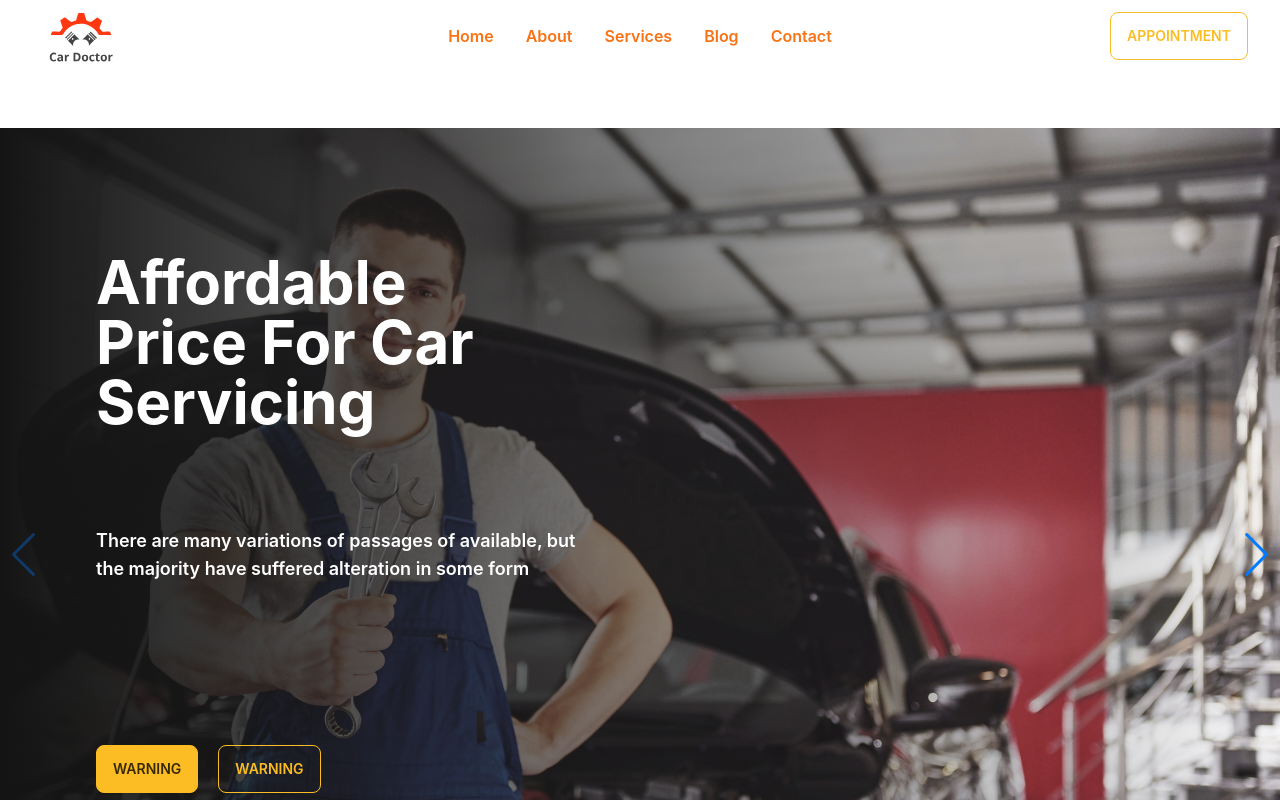
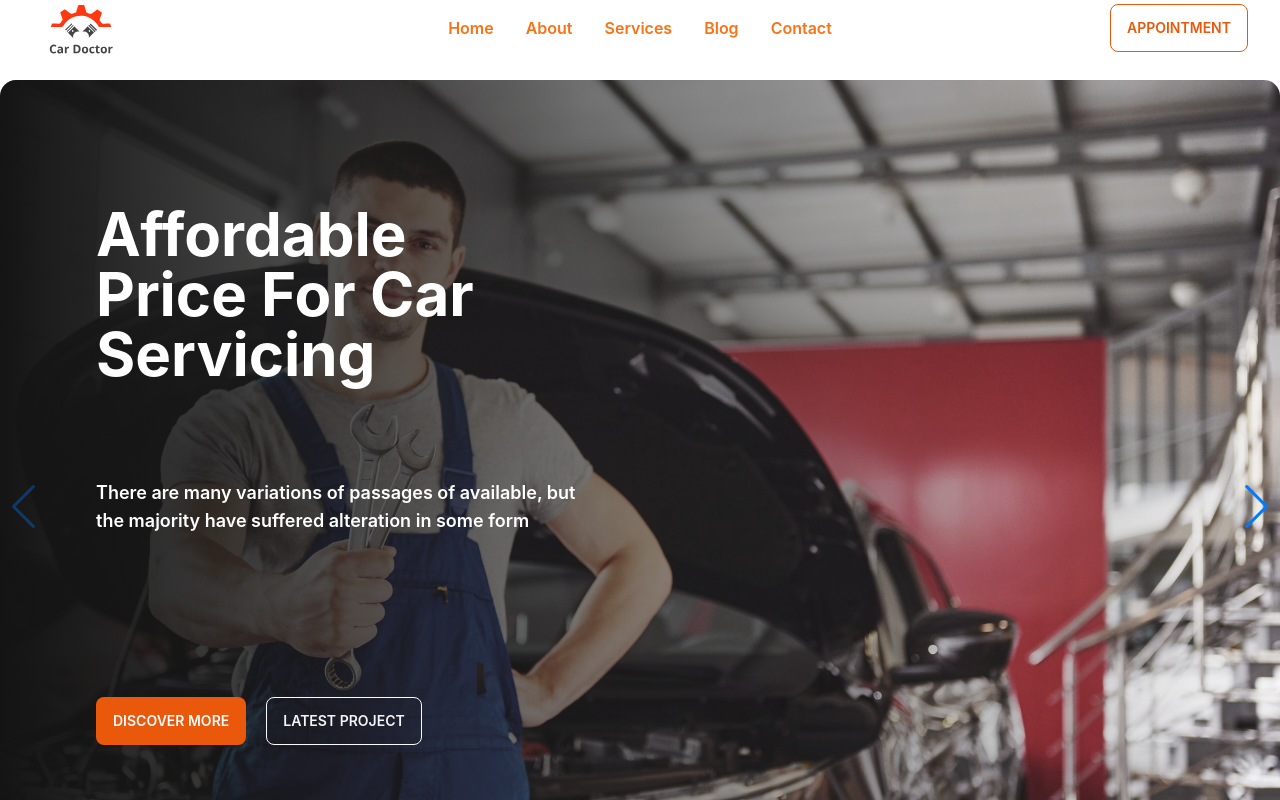
Before and after one commit to azizmohammad/genius-car-website, a React (Create React App) app: page / in a window 1280 px wide. Shown: the top 800 px of the page. Built offline with nearby package versions, Linux system fonts and the light colour scheme.

Commit message:
banner completed

```diff
--- a/src/Pages/Home/Banner/Banner.css
+++ b/src/Pages/Home/Banner/Banner.css
@@ -6,5 +6,6 @@
     width: 100%;
     height: 100%;
     display: inline-block;
+    border-radius: 16px;
     background: linear-gradient(to right, rgb(20, 20, 20) 0%, rgba(21, 21, 21, 0) 100%);
 }
--- a/src/Pages/Home/Banner/BannerItem.jsx
+++ b/src/Pages/Home/Banner/BannerItem.jsx
@@ -3,9 +3,9 @@ import React from 'react';
 const BannerItem = ({ slide }) => {
     const { image } = slide;
     return (
-        <div className=" relative w-full">
+        <div className=" w-full">
             <div className='carousel-img'>
-                <img src={image} className="w-full" alt='img1' />
+                <img src={image} className="w-full rounded-2xl" alt='img1' />
             </div>
             <div className="absolute flex justify-end transform -translate-y-1/2 left-24 top-1/4">
                 <h1 className='text-6xl font-bold text-white'>
@@ -22,8 +22,10 @@ const BannerItem = ({ slide }) => {
             </div>
 
             <div className="absolute flex justify-start transform -translate-y-1/2 w-2/5 left-24 top-3/4">
-                <button className="btn btn-warning mr-5">Warning</button>
-                <button className="btn btn-outline btn-warning">Warning</button>
+                <button className="btn bg-orange-600 text-gray-50 border-transparent hover:bg-transparent hover:text-white hover:border-orange-500 mr-5">Discover More</button>
+
+
+                <button className="btn border-gray-50 text-gray-100 hover:bg-orange-600 hover:text-white hover:border-transparent bg-transparent">Latest Project</button>
             </div>
 
         </div>
--- a/src/Shered/Footer/Footer.jsx
+++ b/src/Shered/Footer/Footer.jsx
@@ -4,7 +4,7 @@ import logo from '../../assets/logo.svg'
 const Footer = () => {
     return (
         <div>
-            <footer className="footer p-32 bg-gray-900 text-gray-100">
+            <footer className="footer p-32 bg-gray-900 text-gray-100 mt-10">
                 <div>
                     <img src={logo} alt="logo img" />
                     <p>ACME Industries Ltd.<br />Providing reliable tech since 1992</p>
--- a/src/Shered/Header/Header.jsx
+++ b/src/Shered/Header/Header.jsx
@@ -4,14 +4,14 @@ import logo from '../../assets/logo.svg'
 
 const Header = () => {
     const menuItem = <>
-        <li className='font-semibold'><Link to='/'>Home</Link></li>
-        <li className='font-semibold'><Link to='/'>About</Link></li>
-        <li className='font-semibold'><Link to='/'>Services</Link></li>
-        <li className='font-semibold'><Link to='/'>Blog</Link></li>
-        <li className='font-semibold'><Link to='/'>Contact</Link></li>
+        <li className='font-semibold hover:bg-orange-500 hover:text-white hover:border-transparent transition-all rounded-lg'><Link to='/'>Home</Link></li>
+        <li className='font-semibold hover:bg-orange-500 hover:text-white hover:border-transparent transition-all rounded-lg'><Link to='/'>About</Link></li>
+        <li className='font-semibold hover:bg-orange-500 hover:text-white hover:border-transparent transition-all rounded-lg'><Link to='/'>Services</Link></li>
+        <li className='font-semibold hover:bg-orange-500 hover:text-white hover:border-transparent transition-all rounded-lg'><Link to='/'>Blog</Link></li>
+        <li className='font-semibold hover:bg-orange-500 hover:text-white hover:border-transparent transition-all rounded-lg'><Link to='/'>Contact</Link></li>
     </>
     return (
-        <div className="navbar h-20 mb-12 pt-6 p-8 text-orange-500">
+        <div className="navbar h-20 pb-12 py-6 p-8 text-orange-500">
             <div className="navbar-start">
                 <div className="dropdown">
                     <label tabIndex={0} className="btn btn-ghost lg:hidden">
@@ -31,7 +31,7 @@ const Header = () => {
                 </ul>
             </div>
             <div className="navbar-end">
-                <button className="btn btn-outline btn-warning">Appointment</button>
+                <button className="btn border-orange-600 text-orange-600 hover:bg-orange-500 hover:text-white hover:border-transparent bg-transparent">Appointment</button>
             </div>
         </div>
     );
```
